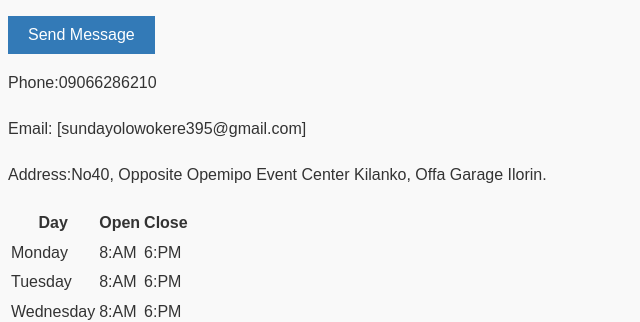
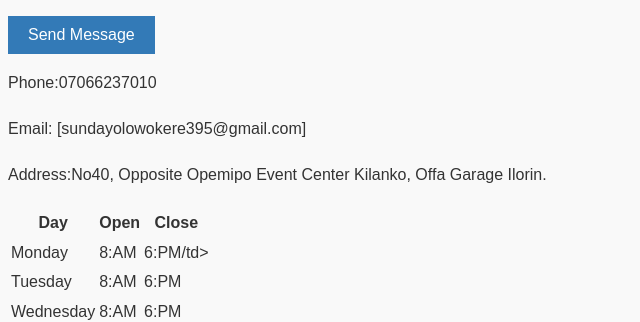
Before and after one commit to Femi-max/Sunday-Designs, a plain HTML site: page index.html in a window 1280 px wide. Shown: the part 2862-3184 px from the top of the page, 0-640 px from the left. Drawn offline with Linux system fonts and the light colour scheme.

Commit message:
Add files via upload

```diff
--- a/index.html
+++ b/index.html
@@ -121,7 +121,7 @@
                 <button>Send Message</button>
             </form>
             <div class="contact-info">
-                <p>Phone:09066286210</p>
+                <p>Phone:07066237010</p>
                 <p>Email:
                     [sundayolowokere395@gmail.com]
                 </p>
@@ -134,7 +134,7 @@
                     </tr>
                     <td>Monday</td>
                     <td>8:AM</td>
-                    <td>6:PM</td>
+                    <td>6:PM/td>
                 </tr>
                     <td>Tuesday</td>
                     <td>8:AM</td>
```
